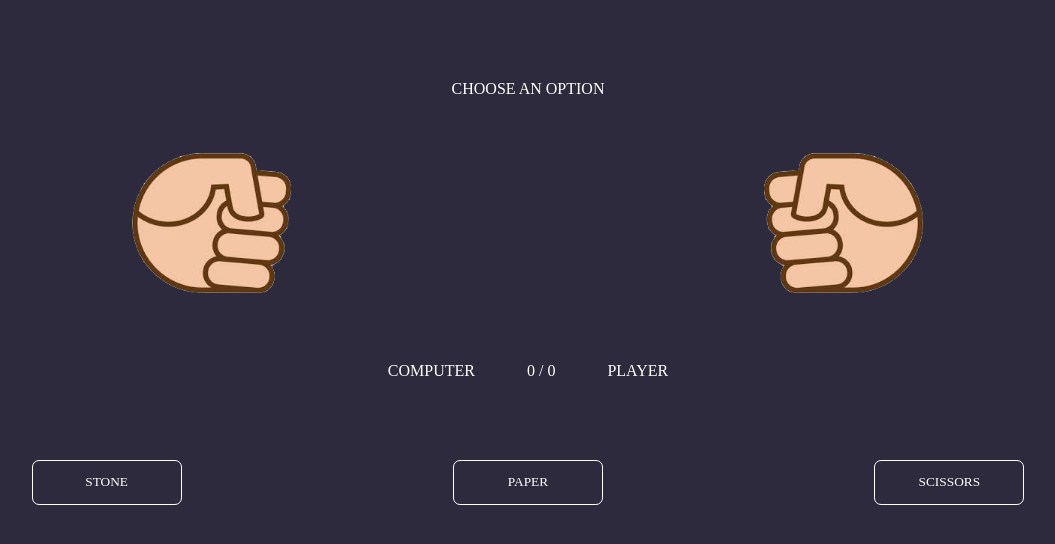
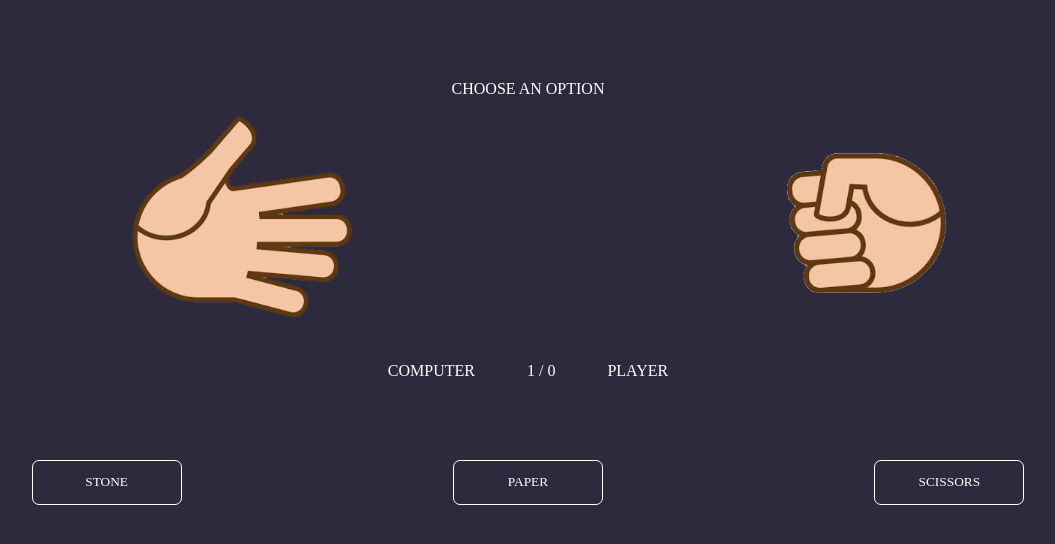
Before and after one commit to sathish005005/sathish-JS-mini-project-1, a plain HTML site: page index3.html in a window 1280 px wide. Both pictures are taken after a click on the button "STONE". Shown: the whole page, without its empty margins (112-1167 px from the left). Drawn offline with Linux system fonts and the light colour scheme.

Commit message:
Update index3.html

```diff
--- a/index3.html
+++ b/index3.html
@@ -27,6 +27,51 @@
     <button type="button">SCISSORS</button>
   </div>
 </div>
-    <script src="index3.js"></script>
+    <script>
+ const computer = document.querySelector(".computer img");
+const player = document.querySelector(".player img");
+const computerPoints = document.querySelector(".computerPoints");
+const playerPoints = document.querySelector(".playerPoints");
+const options = document.querySelectorAll(".options button");
+
+options.forEach((option) => {
+  option.addEventListener("click", () => {
+    computer.classList.add("shakeComputer");
+    player.classList.add("shakePlayer");
+
+    setTimeout(() => {
+      computer.classList.remove("shakeComputer");
+      player.classList.remove("shakePlayer");
+
+      player.src = "./" + option.innerHTML + "Player.png";
+
+      const choice = ["STONE", "PAPER", "SCISSORS"];
+      let arrayNo = Math.floor(Math.random() * 3);
+      let computerChoice = choice[arrayNo];
+      computer.src = "./" + computerChoice + "Computer.png";
+
+      let cPoints = parseInt(computerPoints.innerHTML);
+      let pPoints = parseInt(playerPoints.innerHTML);
+
+      if (option.innerHTML === "STONE") {
+        if (computerChoice === "PAPER")
+          computerPoints.innerHTML = cPoints + 1;
+        else if (computerChoice === "SCISSORS")
+          playerPoints.innerHTML = pPoints + 1;
+      } else if (option.innerHTML === "PAPER") {
+        if (computerChoice === "SCISSORS")
+          computerPoints.innerHTML = cPoints + 1;
+        else if (computerChoice === "STONE")
+          playerPoints.innerHTML = pPoints + 1;
+      } else {
+        if (computerChoice === "STONE")
+          computerPoints.innerHTML = cPoints + 1;
+        else if (computerChoice === "PAPER")
+          playerPoints.innerHTML = pPoints + 1;
+      }
+    }, 900);
+  });
+});
+        </script>
     </body>
 </html>
```
